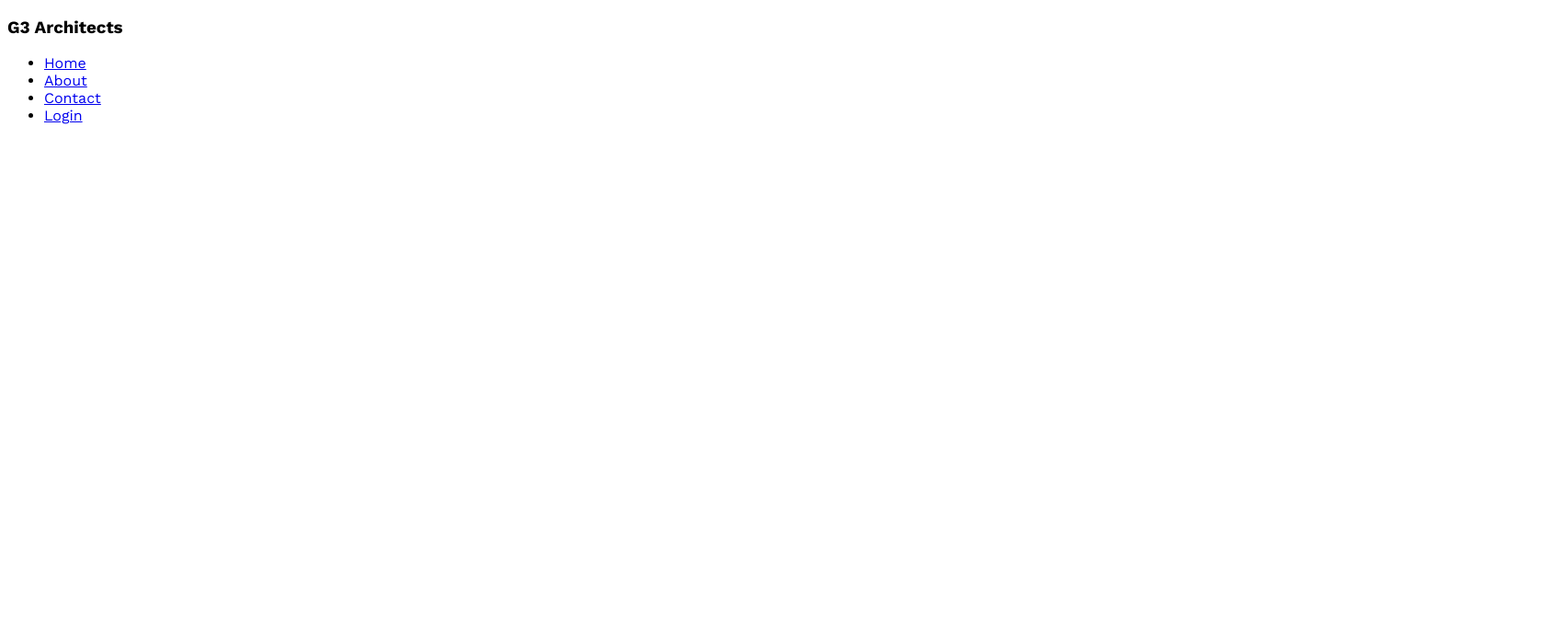
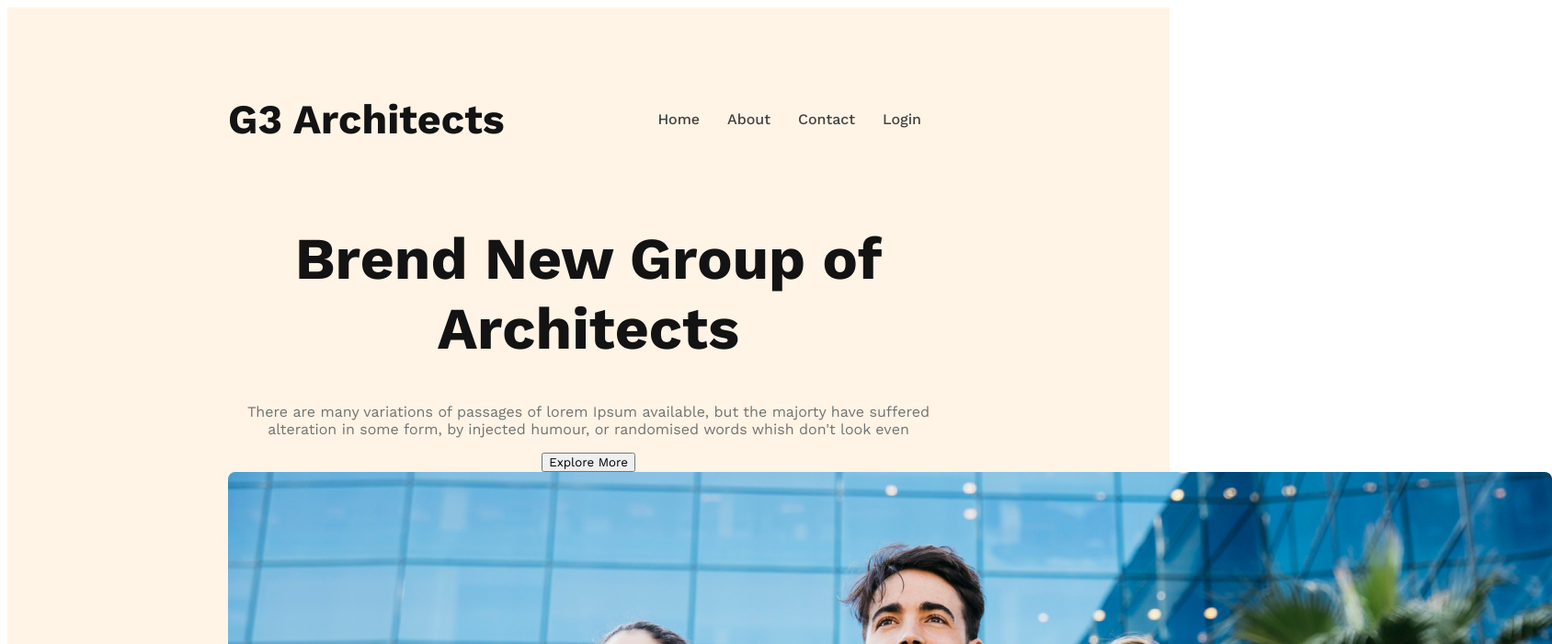
Before and after one commit to juwelco30/g3-architects-website, a plain HTML site: page index.html in a window 1280 px wide. Shown: the top 700 px of the page at 92% size, 1688 px wide, since content can reach past the window. Drawn offline with nearby package versions, Linux system fonts and the light colour scheme.

Commit message:
banner content added

```diff
--- a/index.html
+++ b/index.html
@@ -10,7 +10,7 @@
         <!-- header start -->
     <header>
 <nav>
-    <h3>G3 Architects</h3>
+    <h3 class="nav-title">G3 Architects</h3>
     <ul>
         <li><a href="Home">Home</a></li>
         <li><a href="about">About</a></li>
@@ -18,6 +18,21 @@
         <li><a href="login">Login</a></li>
     </ul>
 </nav>
+<div class="banner">
+    <div class="banner-content">
+
+    <h1 class="banner-title">
+        Brend New Group of Architects
+    </h1>
+    <p class="banner-description">
+        There are many variations of passages of lorem Ipsum available,
+        but the majorty have suffered alteration in some form,
+        by injected humour, or randomised words whish don't look even
+    </p>
+    <button class="btn-primary">Explore More</button>
+    </div>
+    <img src="images/banner.png" alt="">
+</div>
     </header>
     <main>
 
--- a/style/architects.css
+++ b/style/architects.css
@@ -1,6 +1,8 @@
 /* work sans font from google fonts */
 
   @import url('https://fonts.googleapis.com/css2?family=Merriweather:wght@400;700&family=Open+Sans:wght@400;700;800&family=Poppins:wght@100&family=Work+Sans:wght@400;500;600;700;800&display=swap');
+/* shared styles */
+
 
 *{
     font-family: 'Merriweather', serif;
@@ -8,3 +10,53 @@
     font-family: 'Poppins', sans-serif;
     font-family: 'Work Sans', sans-serif;
 }
+
+.btn-primary{
+
+}
+
+/* header styles */
+header{
+    background: rgba(255, 144, 14, 0.10);
+    padding: 50px 240px;
+}
+nav{
+    display: flex;
+    justify-content: space-between;
+    align-items: center;
+}
+.nav-title{
+    font-size: 2.8rem;
+    font-weight: 700;
+    color: #131313;
+}
+nav > ul {
+    display: flex;
+}
+nav  li {
+    list-style: none;
+    margin-right: 30px;
+    font-weight: 500;
+    font-size: 1rem;
+}
+
+nav li a {
+    text-decoration: none;
+    color: #424242;
+}
+
+/* banner styles */
+
+.banner-content{
+    max-width: 800px;
+    text-align: center;
+    margin: 0 auto;
+}
+.banner-title{
+    font-size: 4rem;
+    font-weight: 700;
+    color: #131313;
+}
+.banner-description{
+    color: #727272;
+}
```
